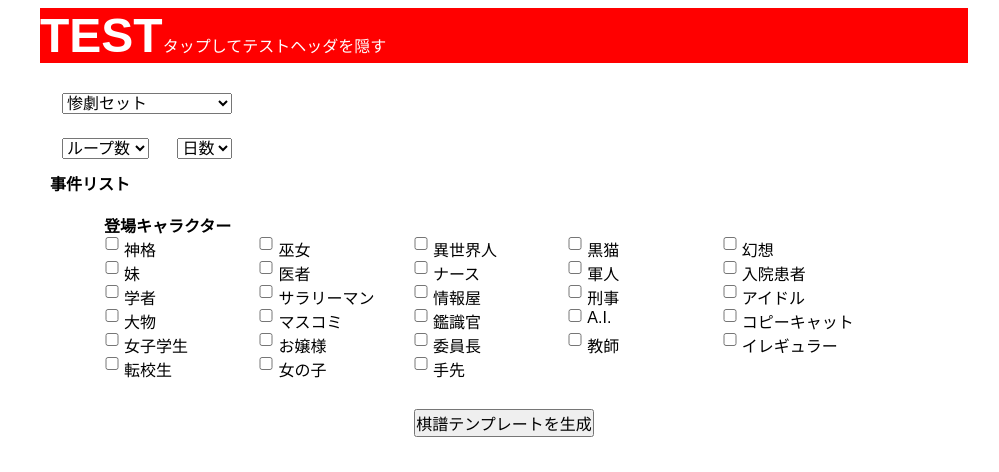
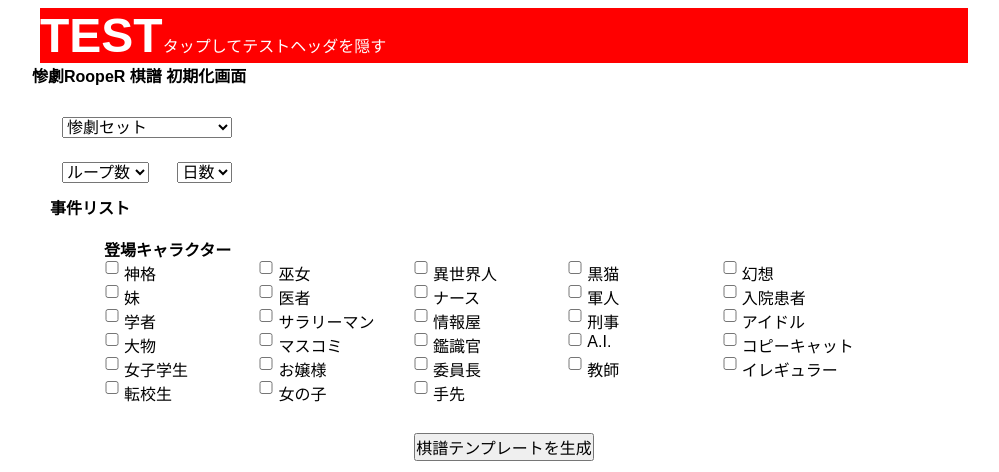
Before and after one commit to gittib/sangeki, a PHP site: page /kifu_init.php in a window 1280 px wide. Shown: the top 472 px of the page, without its empty margins (136-1135 px from the left). Run offline with PHP 8.4, Linux system fonts and the light colour scheme; some libraries are stand-ins or nearby versions.

Commit message:
コミット

```diff
--- a/sangeki/kifu.php
+++ b/sangeki/kifu.php
@@ -59,6 +59,7 @@ if (empty($errors)) {
             <? endforeach; ?></ul>
         </div>
     <? else: ?>
+        <h1>惨劇RoopeR 棋譜 初期化画面</h1>
         <div class="button_wrapper">
             フォントサイズ：<select id="font_size_change">
                 <option value="12px">最小</option>
--- a/sangeki/kifu_init.php
+++ b/sangeki/kifu_init.php
@@ -13,6 +13,7 @@ $aSet = array_keys($aRuleRoleMaster);
     <title>惨劇RoopeR 棋譜初期化</title>
 </head>
 <body class="kifu_init">
+    <h1>惨劇RoopeR 棋譜 初期化画面</h1>
     <div class="top_text">
         <h2></h2>
     </div>
```
